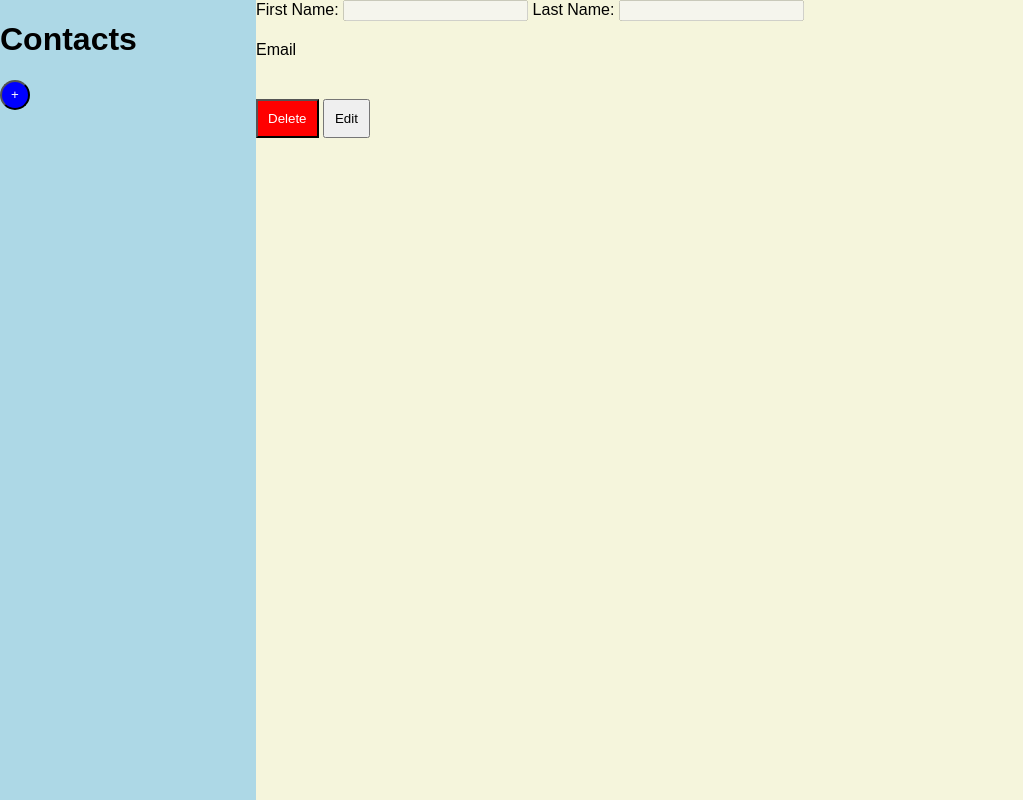
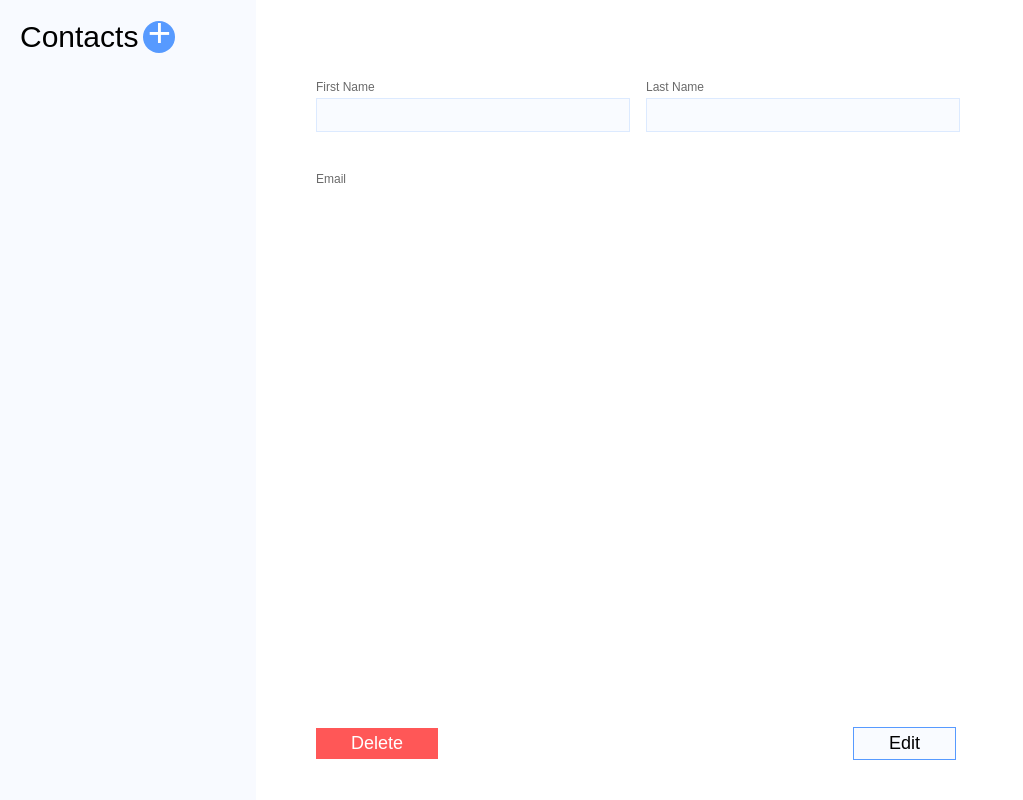
Before and after one commit to muddint/address-book, a Flask app: page / in a window 1280 px wide. Shown: the whole page, without its empty margins (0-1023 px from the left). Run offline with Flask 3, Linux system fonts and the light colour scheme; data that the repository does not hold is empty.

Commit message:
add lots of css styling

```diff
--- a/static/index.css
+++ b/static/index.css
@@ -11,22 +11,55 @@ body{
 }
 
 .sidebar{
-    background-color: lightblue;
+    background-color: #f8faff;
+}
+
+.sidebar-header{
+    display: flex;
+    align-items: center;
+    padding: 15px;
+}
+
+.sidebar-header h1{
+    margin: 5px;
+    font-size: 30px;
+    font-weight: 300;
 }
 
 .contact-details{
-    background-color: beige;
+    background-color: #ffffff;
+    padding: 40px;
+    padding-left: 60px;
+    display: flex;
+    flex-direction: column;
+    height: 100%;
+    box-sizing: border-box;
+}
+
+.contact-details form{
+    display: flex;
+    flex-direction: column;
+    gap: 20px;
+    flex: 1;
+    overflow-y: auto;
+    min-height: 0;
+    margin-top: 40px;
+    max-width: 700px;
 }
 
 .contact-list{
     padding: 0;
     margin: 0;
+    padding-left: 20px;
 }
 
 .contact-list li{
     list-style-type: none;
-    padding: 10px;
+    padding: 18px 0;
     cursor: pointer;
+    font-size: 18px;
+    margin-left: -20px;
+    padding-left: 20px;
 }
 
 .contact-list li:hover{
@@ -34,65 +67,190 @@ body{
 }
 
 .contact-list li.selected{
-    background-color: darkblue;
-    color: white
+    background-color: #579aff;
+    color: white;
+}
+
+.section-name-inputs{
+    display: flex;
+    gap: 30px;
+}
+
+.name-input{
+    flex-basis: 300px;
+}
+
+label{
+    font-size: 12px;
+    display: block;
+    color: #6a6a6a;
+}
+
+.name-input label{
+    margin-bottom: 4px;
+}
+
+.name-input input{
+    height: 30px;
+    width: 100%;
+    border: 1px solid black;
+    color: black;
+    font-size: 16px;
+    padding-left: 10px;
+}
+
+.name-input input:disabled{
+    background-color: #f9fbff;
+    border-color: #dceaff;
+    color: #444444;
 }
 
 .emails{
     margin-top: 20px;
 }
 
+.emails label{
+    margin-bottom: 4px;
+}
+
 .email-list{
     list-style-type: none;
     padding: 0;
     margin: 0;
+    margin-bottom: 10px;
+    max-height: 600px;
+    overflow-y: auto;
+}
+
+.email-list li{
+    padding: 8px 0px;
+    color: #555555;
+    font-size: 16px;
+}
+
+.email-input{
+    padding: 10px 12px;
+    border: 1px solid black;
+    font-size: 15px;
+    width: 100%;
+    max-width: 400px;
+    flex: 1;
 }
 
 .button-remove-email{
-    display: none;
+    visibility: hidden;
+    height: 24px;
+    width: 24px;
+    border-radius: 50%;
+    background-color: #ff5757;
+    color:white;
+    border: none;
+    cursor: pointer;
+    font-size: 30px;
+    flex-shrink: 0;
+    line-height: 0;
+    padding: 0;
+    padding-bottom: 5px;
+}
+
+.email-item{
+    display: flex;
+    align-items: center;
+    gap: 10px;
+
 }
 
 .edit-emails .email-item:hover .button-remove-email{
-    display: inline;
+    visibility: visible;
 }
 
 .contact-buttons{
-    margin-top: 40px;
+    flex-shrink: 0;
+    padding-top: 20px;
+    display: flex;
+    flex-direction: row;
+    justify-content: space-between;
+    align-items: center;
+    max-width: 640px;
 }
 
-.contact-buttons button{
-    padding: 10px;
-    cursor: pointer;
+.contact-buttons-right{
+    display: flex;
+    gap: 10px;
 }
 
-.button-delete-contact{
-    background-color: red;
+
+.contact-buttons button{
+    padding: 5px 35px;
+    border: none;
+    cursor: pointer;
+    font-size: 18px;
+}
+
+.contact-buttons button:hover{
+    opacity: 0.9;
+}
+
+.contact-buttons .button-delete-contact{
+    background-color: #ff5757;
     color: white;
 }
 
-.button-cancel-contact{
-    background-color: lightblue;
+.contact-buttons .button-edit-contact {
+    background-color: #f9fbff;
+    border: 1px solid #579aff;
 }
 
-.button-save-contact{
-    background-color: blue;
+.contact-buttons .button-cancel-contact{
+    background-color: #f9fbff;
+    border: 2px solid #579aff;
+}
+
+.contact-buttons .button-save-contact{
+    background-color: #579aff;
     color: white;
 }
 
+.button-blue-plus{
+    border-radius: 50%;
+    background-color: #579aff;
+    color: white;
+    border: none;
+    cursor: pointer;
+    display:flex;
+    align-items: center;
+    justify-content: center;
+    padding: 0;
+}
+
 .button-add-contact{
-    border-radius: 50%;
-    background-color: blue;
-    color: white;
-    height: 30px;
-    width: 30px;
+    height: 32px;
+    width: 32px;
+    font-size: 40px;
+    padding-bottom: 7px;
 }
 
 .button-add-email{
-    border-radius: 50%;
-    background-color: blue;
-    color: white;
-    height: 30px;
-    width: 30px;
+    cursor: pointer;
+    background: none;
+    border: none;
+    display: flex;
+    align-items: center;
+    gap: 8px;
+    padding: 0;
+}
+
+.button-add-email .button-blue-plus{
+    height: 20px;
+    width: 25px;
+    flex-shrink: 0;
+    font-size: 30px;
+    padding-bottom: 6px;
+}
+
+.text-add-email{
+    color: #579aff;
+    font-size: 18px;
 }
 
 .hidden{
--- a/static/index.js
+++ b/static/index.js
@@ -156,6 +156,11 @@ function addEmailInput(emailAddress = ''){
     item.appendChild(removeButton);
     item.appendChild(errorMessage);
     emailList.appendChild(item);
+
+    //focus input
+    emailList.scrollTop = emailList.scrollHeight;
+    emailInput.focus();
+
 }
 
 /* Set up event listener for add email button to create empty input field */
@@ -272,7 +277,7 @@ function enterEditMode(){
     document.querySelector('.button-cancel-contact').classList.remove('hidden');
     document.querySelector('.button-save-contact').classList.remove('hidden');
     document.querySelector('.button-edit-contact').classList.add('hidden');
-    document.querySelector('.button-delete-contact').classList.add('hidden');
+    //document.querySelector('.button-delete-contact').classList.add('hidden');
 
     document.querySelector('.email-list').classList.add('edit-emails');
 }
@@ -287,7 +292,7 @@ function exitEditMode(){
     document.querySelector('.button-cancel-contact').classList.add('hidden');
     document.querySelector('.button-save-contact').classList.add('hidden');
     document.querySelector('.button-edit-contact').classList.remove('hidden');
-    document.querySelector('.button-delete-contact').classList.remove('hidden');
+    //document.querySelector('.button-delete-contact').classList.remove('hidden');
 
     document.querySelector('.email-list').classList.remove('edit-emails');
 }
--- a/templates/index.html
+++ b/templates/index.html
@@ -8,31 +8,42 @@
     <body>
         <div class="container">
             <div class="sidebar">
-                <div>
+                <div class="sidebar-header">
                     <h1>Contacts</h1>
-                    <button type="button" class="button-add-contact">+</button>
+                    <button type="button" class="button-add-contact button-blue-plus">+</button>
                 </div>
                 <ul class="contact-list">
                 </ul>
             </div>
             <div class="contact-details">
                 <form>
-                    <label>First Name: </label> <input type="text" id="first-name" disabled>
-                    <span class="error-message hidden error-first-name">First name required</span>
-                    <label>Last Name: </label> <input type="text" id="last-name" disabled>
+                    <div class="section-name-inputs">
+                        <div class="name-input">
+                            <label>First Name</label> <input type="text" id="first-name" disabled>
+                        </div>
+                        <div class="name-input">
+                            <span class="error-message hidden error-first-name">First name required</span>
+                            <label>Last Name</label> <input type="text" id="last-name" disabled>
+                        </div>
+                    </div>
                     <div class="emails">
                         <label>Email</label>
                         <ul class="email-list">
                         </ul>
-                        <button type="button" class="button-add-email hidden">+ Add Email</button>
+                        <button type="button" class="button-add-email hidden">
+                            <span class="button-blue-plus">+</span>
+                            <span class="text-add-email">add email</span>
+                        </button>
                     </div>
-                    <div class="contact-buttons">
-                        <button type="button" class="button-delete-contact">Delete</button>
+                </form>
+                <div class="contact-buttons">
+                    <button type="button" class="button-delete-contact">Delete</button>
+                    <div class="contact-buttons-right">
                         <button type="button" class="button-edit-contact">Edit</button>
                         <button type="button" class="button-cancel-contact hidden">Cancel</button>
                         <button type="button" class="button-save-contact hidden">Save</button>
                     </div>
-                </form>
+                </div>
             </div>
         </div>
     </body>
```
